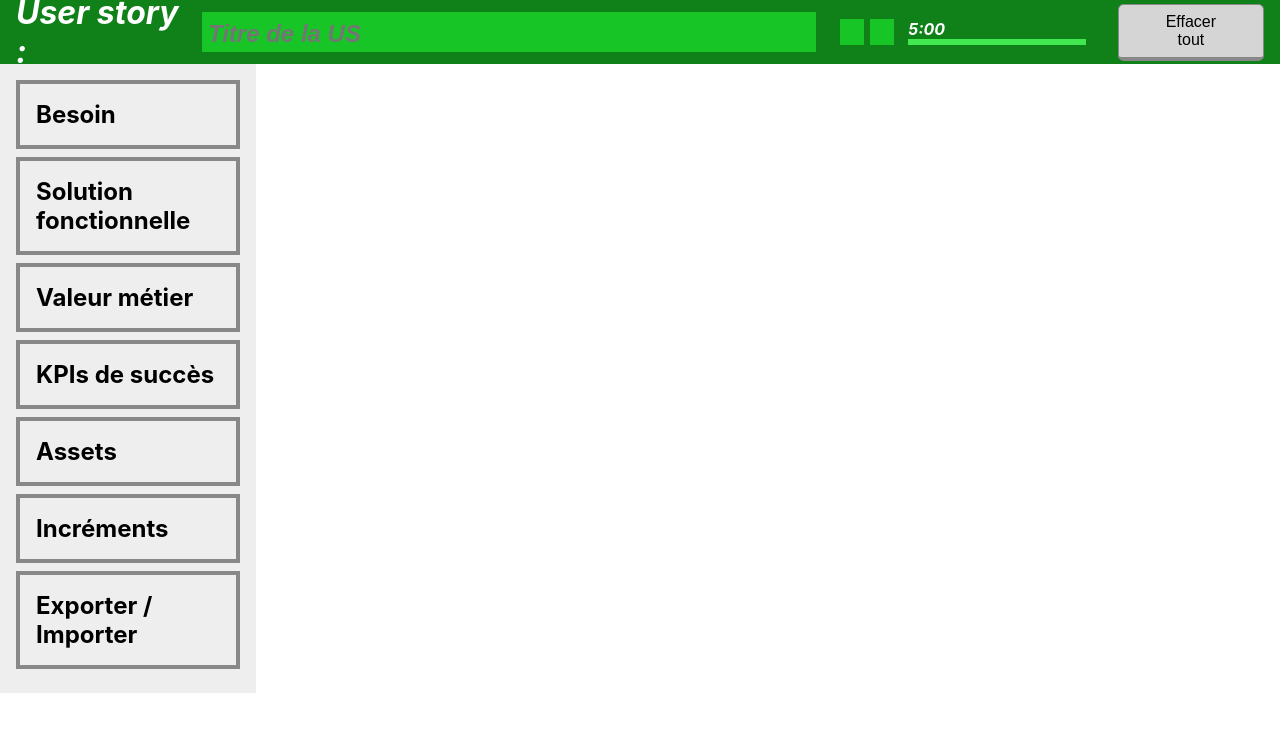
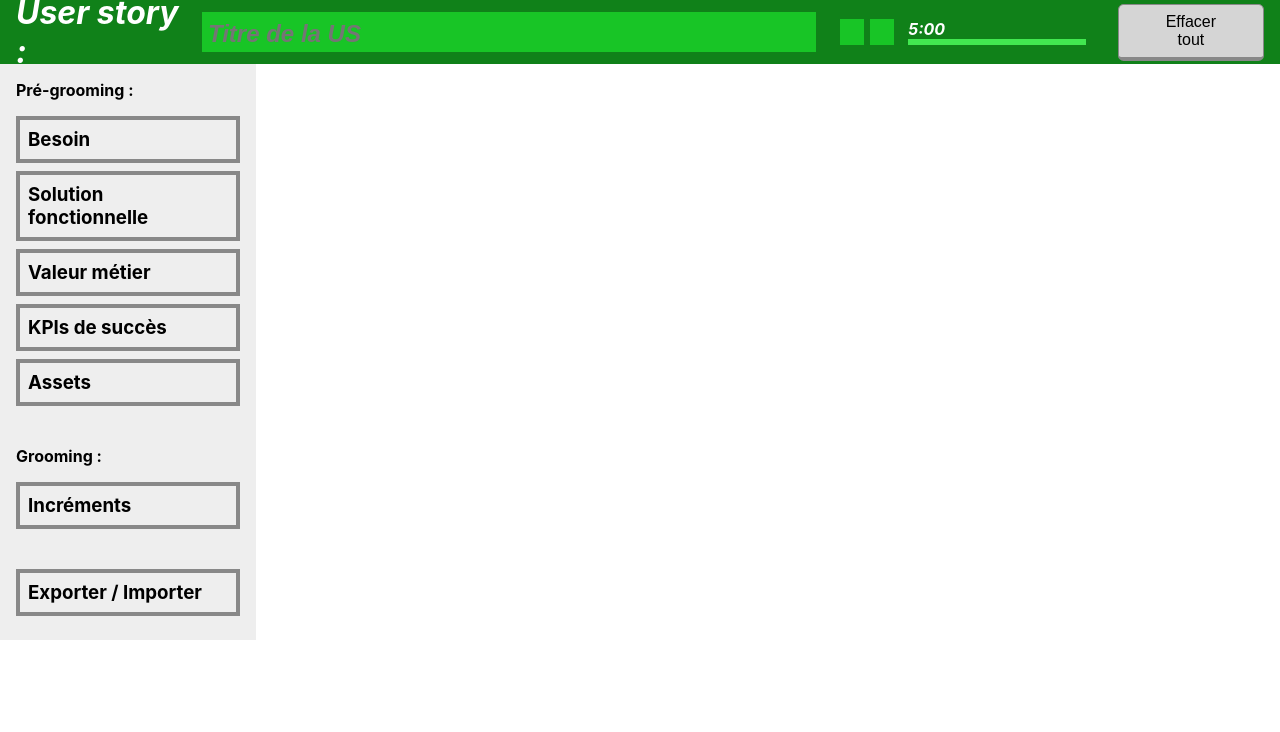
Before and after one commit to is06team/roadtrip-grooming, a Next.js app: page / in a window 1280 px wide. Shown: the top 732 px of the page. Built offline with nearby package versions, Linux system fonts and the light colour scheme.

Commit message:
Clearer breadcrumb for different phases

```diff
--- a/pages/components/Breadcrumb/index.js
+++ b/pages/components/Breadcrumb/index.js
@@ -2,14 +2,20 @@ import styles from './styles.module.scss'
 import { defaultData } from '../../../model/defaultData'
 
 const Breadcrumb = ({ data = defaultData, currentPhase, onChangePhase }) => {
-  const items = [
+  const preGroomingItems = [
     { name: 'need', title: 'Besoin', hasRecap: true },
     { name: 'solution', title: 'Solution fonctionnelle', hasRecap: true },
     { name: 'value', title: 'Valeur métier', hasRecap: true },
     { name: 'kpis', title: 'KPIs de succès', hasRecap: true },
     { name: 'assets', title: 'Assets', hasRecap: true },
-    { name: 'increments', title: 'Incréments', hasRecap: false },
-    { name: 'export', title: 'Exporter / Importer', hasRecap: false },
+  ]
+
+  const groomingItems = [
+    { name: 'increments', title: 'Incréments', hasRecap: false }
+  ]
+
+  const otherItems = [
+    { name: 'export', title: 'Exporter / Importer', hasRecap: false }
   ]
 
   const getNeedRecapText = (needData) => {
@@ -31,16 +37,37 @@ const Breadcrumb = ({ data = defaultData, currentPhase, onChangePhase }) => {
 
   return (
     <div className={styles.Breadcrumb}>
-      <ul id="ariane-items">
-        {items.map(item => (
+      <h2>Pré-grooming :</h2>
+      <ul>
+        {preGroomingItems.map(item => (
           <li
             key={'item_' + item.name}
             className={styles.BreadcrumbItem + (currentPhase === item.name ? ' ' + styles.current : '')}
             onClick={() => onChangePhase(item.name)}>
-            <h2>{item.title}</h2>
+            <h3>{item.title}</h3>
             {item.hasRecap && getRecap(item.name, data[item.name])}
           </li>
         ))}
+      </ul>
+      <h2>Grooming :</h2>
+      <ul>
+        {groomingItems.map(item => (
+          <li
+            key={'item_' + item.name}
+            className={styles.BreadcrumbItem + (currentPhase === item.name ? ' ' + styles.current : '')}
+            onClick={() => onChangePhase(item.name)}>
+            <h3>{item.title}</h3>
+            {item.hasRecap && getRecap(item.name, data[item.name])}
+          </li>
+        ))}
+      </ul>
+      <ul>
+        <li
+          key={'item_export'}
+          className={styles.BreadcrumbItem + (currentPhase === 'export' ? ' ' + styles.current : '')}
+          onClick={() => onChangePhase('export')}>
+          <h3>Exporter / Importer</h3>
+        </li>
       </ul>
     </div>
   )
--- a/pages/components/Breadcrumb/styles.module.scss
+++ b/pages/components/Breadcrumb/styles.module.scss
@@ -13,15 +13,21 @@
     justify-content: space-between;
     justify-items: flex-start;
   }
+
+  h2 {
+    font-size: 1em;
+    margin: 0;
+    padding: 1rem 1rem 0 1rem;
+  }
 }
 
 .BreadcrumbItem {
   cursor: pointer;
   border: 4px solid #888888;
-  padding: 1em;
+  padding: 0.5rem;
   margin-bottom: 0.5em;
 
-  h2 {
+  h3 {
     margin: 0;
   }
 }
--- a/pages/components/ExportImportPhase/components/JiraExport/index.js
+++ b/pages/components/ExportImportPhase/components/JiraExport/index.js
@@ -82,7 +82,7 @@ const JiraExport = ({ data = defaultData }) => {
       <h3>{data.title} (Ticket "Story")</h3>
       <p><strong>Valeur métier :</strong> {data.value}</p>
       <div className={styles.US}>
-        <textarea className="code" value={getNeed()}>
+        <textarea className="code" readOnly value={getNeed()}>
         </textarea>
       </div>
       {data.increments.map(increment => getIncrement(increment))}
```
